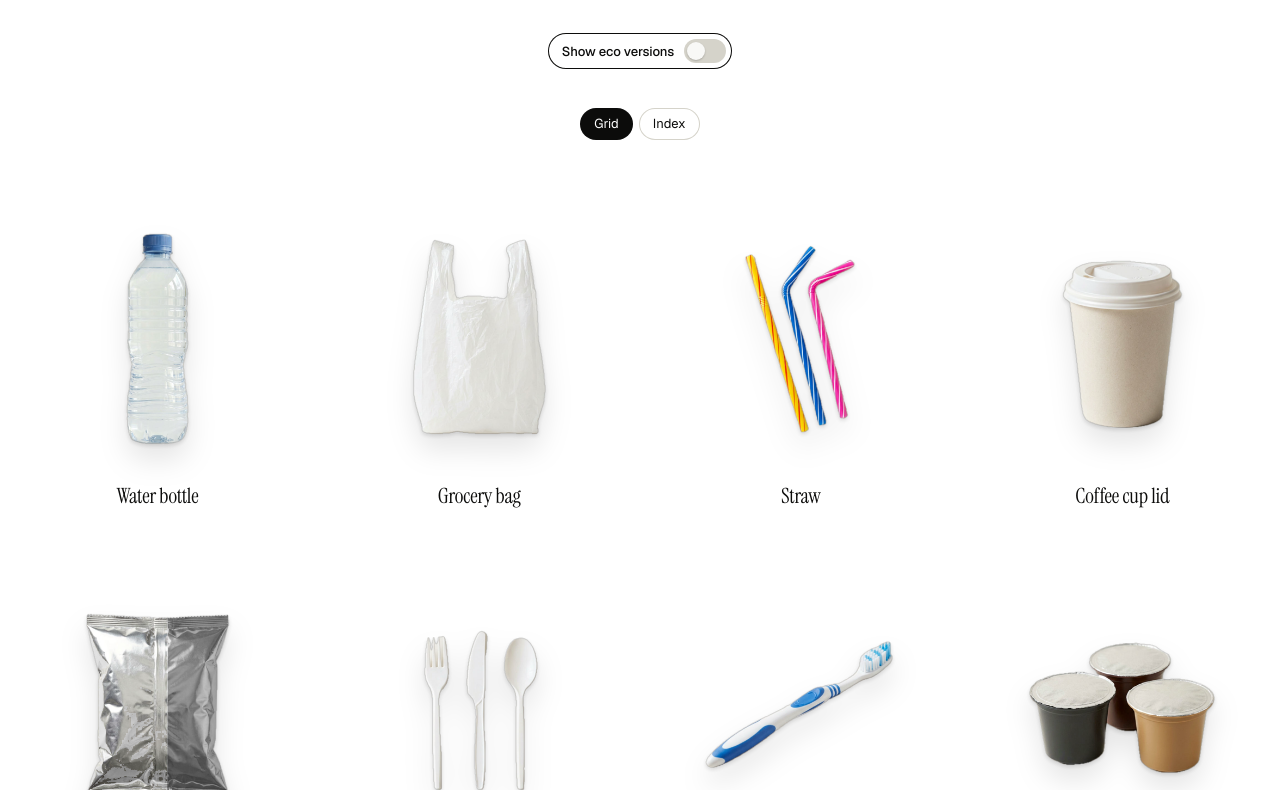
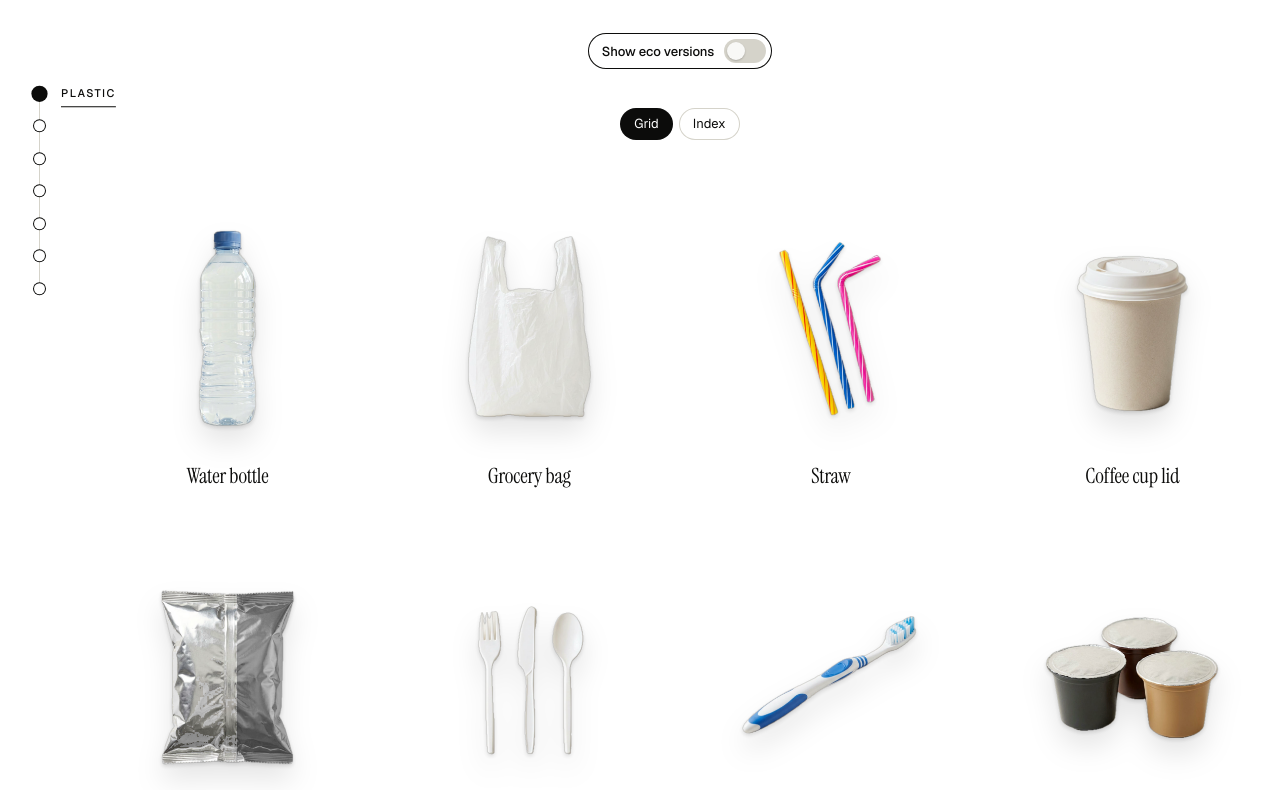
Before and after one commit to samwich600-debug/pulp-lab, a plain HTML site: page index.html in a window 1280 px wide. Shown: the part 209-999 px from the top of the page. Drawn offline with nearby package versions, Linux system fonts and the light colour scheme; a web font is replaced by a local one.

Commit message:
Navigation as a vertical timeline on the left: a dot per page, name on hover

```diff
--- a/index.html
+++ b/index.html
@@ -652,18 +652,35 @@ aside.drawer.modal{background:rgba(241,240,235,.74);backdrop-filter:blur(28px) s
 #g-still .art.fan .pk i{display:none}
 .hoverswap.lit .art.fan .pk{opacity:0}
 .hoverswap.lit .art.fan .orig{transform:none}
+/* Pages as a vertical timeline on the left: one dot per page, the name appears on hover */
+@media (min-width:900px){
+  header.top .wrap{justify-content:flex-start}
+  header.top nav{position:fixed;left:34px;top:50%;transform:translateY(-50%);display:flex;flex-direction:column;align-items:flex-start;gap:4px;z-index:6;margin:0}
+  header.top nav::before{content:"";position:absolute;left:5px;top:10px;bottom:10px;width:1px;background:var(--line)}
+  header.top nav a{position:relative;display:flex;align-items:center;gap:16px;margin:0;padding:6px 0;border-radius:0;background:none!important;box-shadow:none!important;font-size:0;letter-spacing:0;text-transform:none;color:var(--ink);opacity:1}
+  header.top nav a::before{content:"";flex:none;position:relative;z-index:1;width:11px;height:11px;border-radius:50%;background:var(--paper);box-shadow:0 0 0 1px var(--ink);transition:background .25s ease,transform .25s ease}
+  header.top nav a span{font-size:11px;font-weight:500;letter-spacing:.14em;text-transform:uppercase;white-space:nowrap;color:var(--ink);opacity:0;transform:translateX(-6px);transition:opacity .25s ease,transform .25s ease;pointer-events:none}
+  header.top nav a:hover span,header.top nav a:focus-visible span{opacity:1;transform:none}
+  header.top nav a:hover::before,header.top nav a:focus-visible::before{transform:scale(1.25)}
+  header.top nav a[aria-current="page"]::before{background:var(--ink);transform:scale(1.25)}
+  header.top nav a[aria-current="page"] span{opacity:1;transform:none}
+  header.top nav a:focus-visible{outline:none}
+  header.top nav a:focus-visible::before{box-shadow:0 0 0 1px var(--ink),0 0 0 4px rgba(12,12,11,.15)}
+  main.wrap{padding-left:96px}
+}
+
 </style>
 
 <header class="top"><div class="wrap">
   <a class="brand" href="#still-plastic" aria-label="The Plastic Index home">The Plastic Index</a>
   <nav aria-label="Pages">
-    <a href="#still-plastic" data-v="still-plastic">Plastic</a>
-    <a href="#already-swapped" data-v="already-swapped">Swaps</a>
-    <a href="#ideate" data-v="ideate">Ideate</a>
-    <a href="#materials" data-v="materials">Material Lab</a>
-    <a href="#case-studies" data-v="case-studies">Real World</a>
-    <a href="#companies" data-v="companies">Rankings</a>
-    <a href="#every-day" data-v="every-day">Every day</a>
+    <a href="#still-plastic" data-v="still-plastic"><span>Plastic</span></a>
+    <a href="#already-swapped" data-v="already-swapped"><span>Swaps</span></a>
+    <a href="#ideate" data-v="ideate"><span>Ideate</span></a>
+    <a href="#materials" data-v="materials"><span>Material Lab</span></a>
+    <a href="#case-studies" data-v="case-studies"><span>Real World</span></a>
+    <a href="#companies" data-v="companies"><span>Rankings</span></a>
+    <a href="#every-day" data-v="every-day"><span>Every day</span></a>
   </nav>
 </div></header>
 
```
Also changed, not shown: pulp-lab.html (+24 -7 lines).
